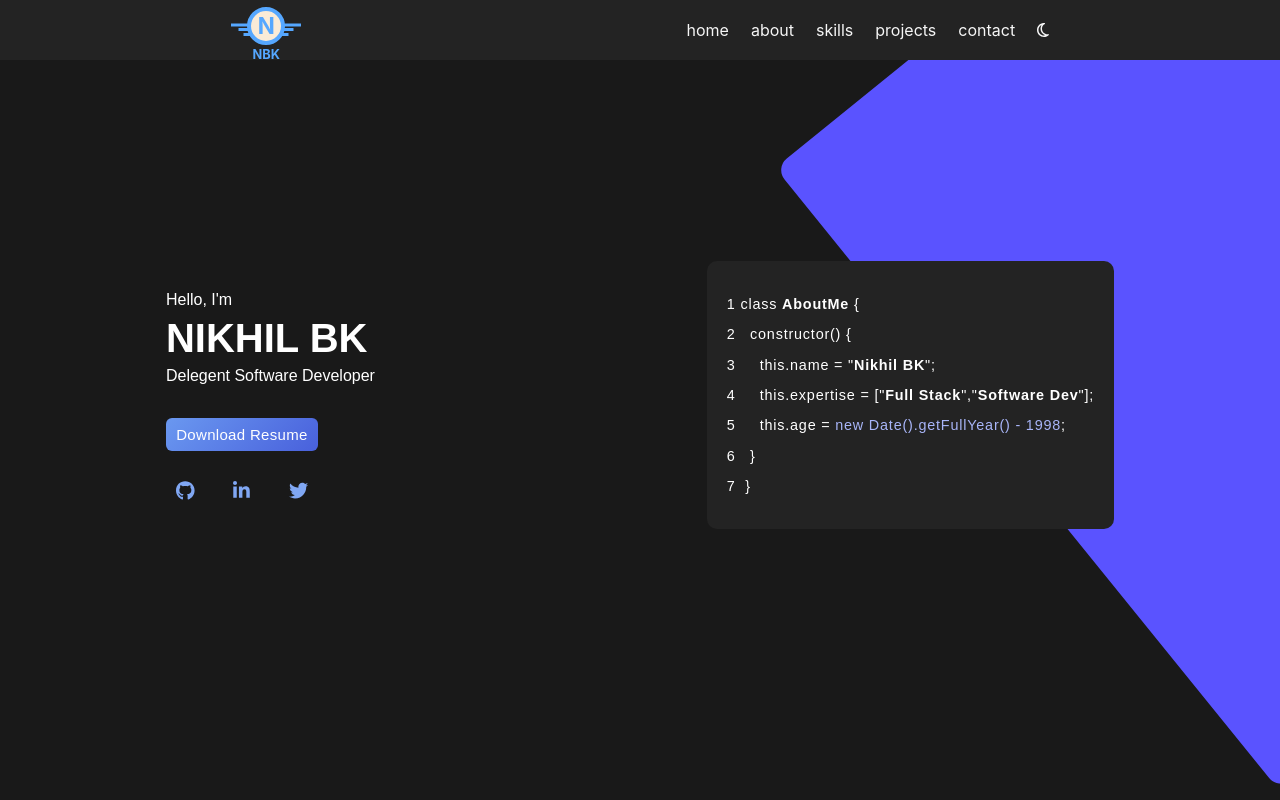
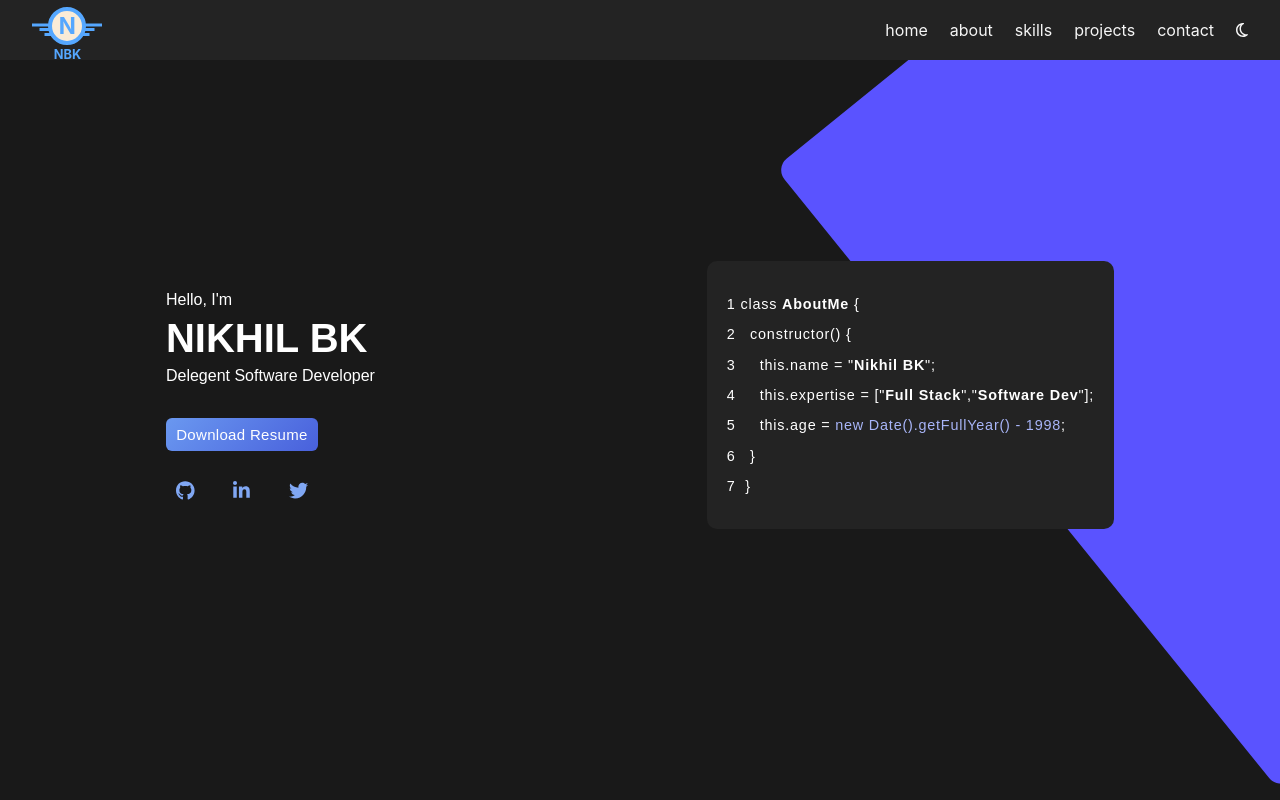
Before and after one commit to NikBK/portfolio, a React (Create React App) app: page / in a window 1280 px wide. Shown: the top 800 px of the page. Built offline with nearby package versions, Linux system fonts and the light colour scheme.

Commit message:
navbar margin added

```diff
--- a/src/compoStyle/header.css
+++ b/src/compoStyle/header.css
@@ -3,7 +3,7 @@
     display: flex;
     flex-direction: row;
     align-items: center;
-    justify-content: space-around;
+    justify-content: space-between;
     /* font-size: calc(10px + 2vmin); */
     color: white;
     height: 60px;
@@ -24,12 +24,14 @@
     position: relative;
     top: -7%;
     left: 3%;
+    margin-left: 10px;
 }
 
 .navbar {
     display: flex;
     justify-content: center;
     align-items: center;
+    margin-right: 10px;
 }
 
 .navbar .nav-items,
```
